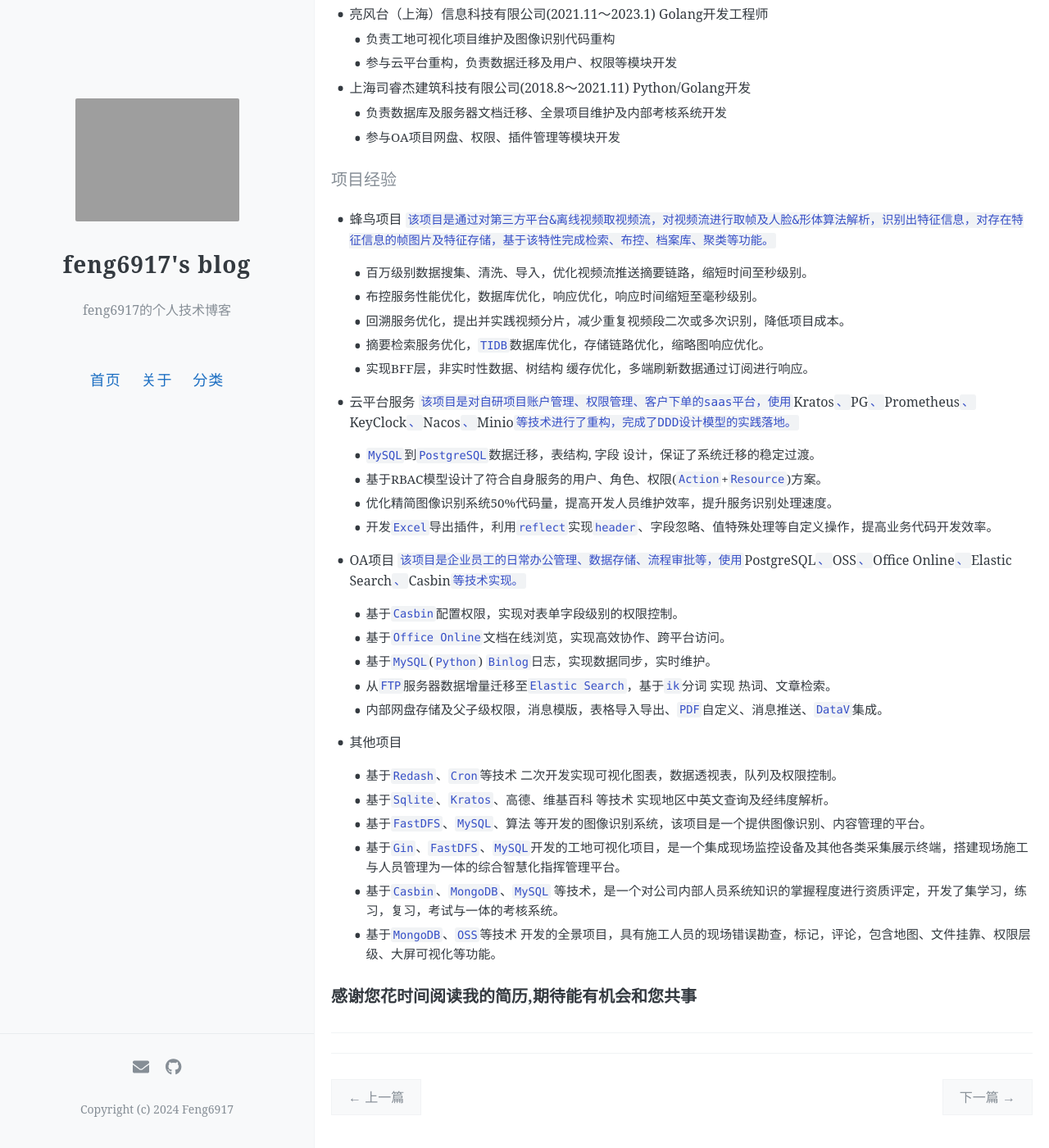
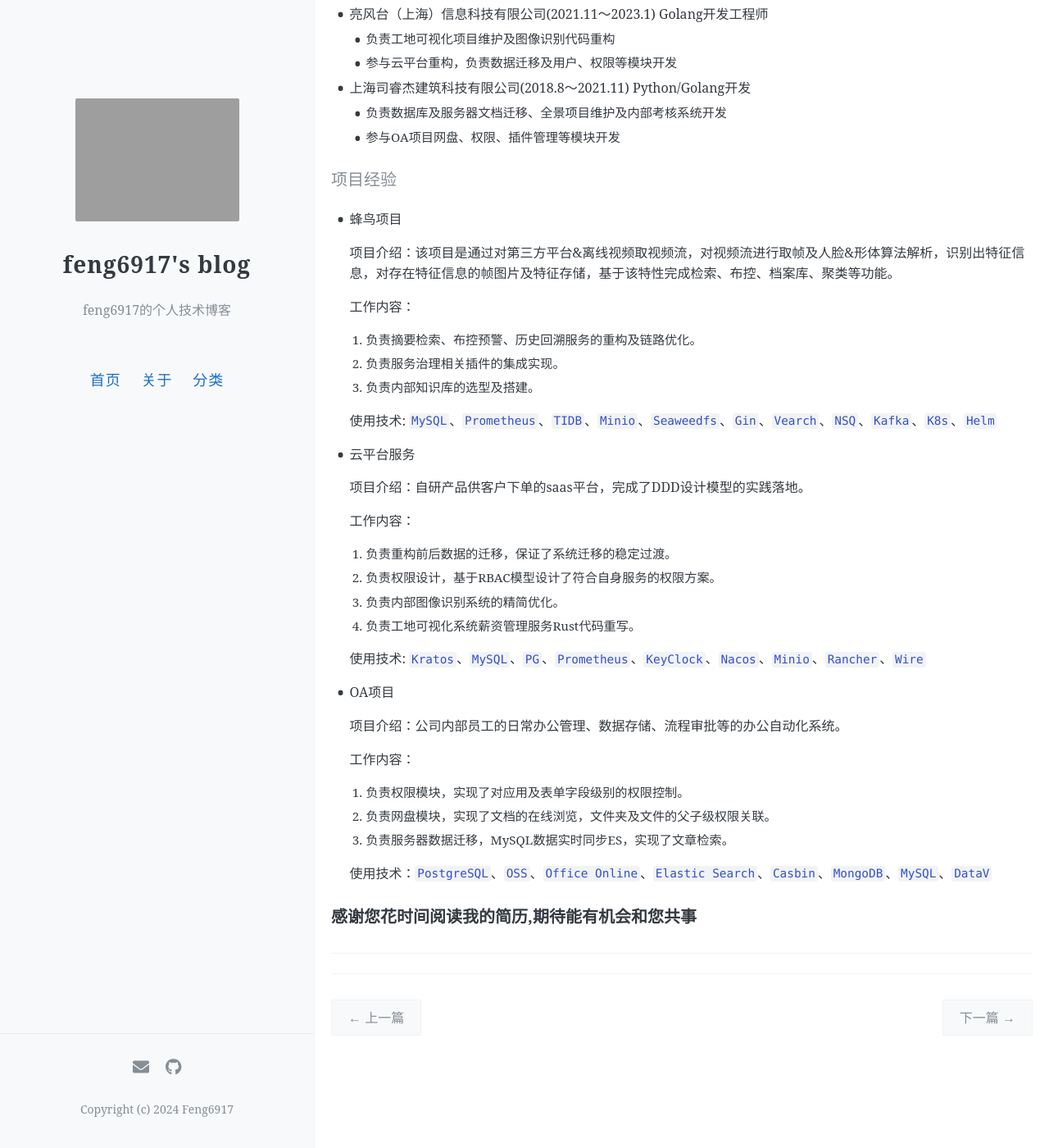
Before and after one commit to feng6917/feng6917.github.io, a Jekyll site: the page built from _posts/2024-10-12-resume.md, in a window 1280 px wide and 1400 px high, scrolled down 779 px. Shown: the whole window at 82% size. Built offline with Jekyll 4.4.1, drawn with Linux system fonts in a browser that asks for light colours; our own code applies the rules of GitHub Pages for plain Markdown files; comment, search, counter and statistics services are not loaded.

Commit message:
fix: resume

```diff
--- a/_posts/2024-10-12-resume.md
+++ b/_posts/2024-10-12-resume.md
@@ -33,38 +33,37 @@
 #### 项目经验
 
 - 蜂鸟项目
-    `该项目是通过对第三方平台&离线视频取视频流，对视频流进行取帧及人脸&形体算法解析，识别出特征信息，对存在特征信息的帧图片及特征存储，基于该特性完成检索、布控、档案库、聚类等功能。`
 
-  - 百万级别数据搜集、清洗、导入，优化视频流推送摘要链路，缩短时间至秒级别。
-  - 布控服务性能优化，数据库优化，响应优化，响应时间缩短至毫秒级别。
-  - 回溯服务优化，提出并实践视频分片，减少重复视频段二次或多次识别，降低项目成本。
-  - 摘要检索服务优化，`TIDB`数据库优化，存储链路优化，缩略图响应优化。
-  - 实现BFF层，非实时性数据、树结构 缓存优化，多端刷新数据通过订阅进行响应。
+  项目介绍：该项目是通过对第三方平台&离线视频取视频流，对视频流进行取帧及人脸&形体算法解析，识别出特征信息，对存在特征信息的帧图片及特征存储，基于该特性完成检索、布控、档案库、聚类等功能。
+
+  工作内容：
+  1. 负责摘要检索、布控预警、历史回溯服务的重构及链路优化。
+  2. 负责服务治理相关插件的集成实现。
+  3. 负责内部知识库的选型及搭建。
+
+  使用技术: `MySQL`、`Prometheus`、`TIDB`、`Minio`、`Seaweedfs`、`Gin`、`Vearch`、`NSQ`、`Kafka`、`K8s`、`Helm`
 
 - 云平台服务
-    `该项目是对自研项目账户管理、权限管理、客户下单的saas平台，使用`Kratos`、`PG`、`Prometheus`、`KeyClock`、`Nacos`、`Minio`等技术进行了重构，完成了DDD设计模型的实践落地。`
 
-  - `MySQL`到`PostgreSQL`数据迁移，表结构, 字段 设计，保证了系统迁移的稳定过渡。
-  - 基于RBAC模型设计了符合自身服务的用户、角色、权限(`Action`+`Resource`)方案。
-  - 优化精简图像识别系统50%代码量，提高开发人员维护效率，提升服务识别处理速度。
-  - 开发`Excel`导出插件，利用`reflect`实现`header`、字段忽略、值特殊处理等自定义操作，提高业务代码开发效率。
+  项目介绍：自研产品供客户下单的saas平台，完成了DDD设计模型的实践落地。
+
+  工作内容：
+  1. 负责重构前后数据的迁移，保证了系统迁移的稳定过渡。
+  2. 负责权限设计，基于RBAC模型设计了符合自身服务的权限方案。
+  3. 负责内部图像识别系统的精简优化。
+  4. 负责工地可视化系统薪资管理服务Rust代码重写。
+
+  使用技术: `Kratos`、`MySQL`、`PG`、`Prometheus`、`KeyClock`、`Nacos`、`Minio`、`Rancher`、`Wire`
 
 - OA项目
-    `该项目是企业员工的日常办公管理、数据存储、流程审批等，使用`PostgreSQL`、`OSS`、`Office Online`、`Elastic Search`、`Casbin`等技术实现。`
 
-  - 基于`Casbin`配置权限，实现对表单字段级别的权限控制。
-  - 基于`Office Online`文档在线浏览，实现高效协作、跨平台访问。
-  - 基于`MySQL`(`Python`) `Binlog`日志，实现数据同步，实时维护。
-  - 从`FTP`服务器数据增量迁移至`Elastic Search`，基于`ik`分词 实现 热词、文章检索。
-  - 内部网盘存储及父子级权限，消息模版，表格导入导出、`PDF`自定义、消息推送、`DataV`集成。
+  项目介绍：公司内部员工的日常办公管理、数据存储、流程审批等的办公自动化系统。
 
-- 其他项目
+  工作内容：
+  1. 负责权限模块，实现了对应用及表单字段级别的权限控制。
+  2. 负责网盘模块，实现了文档的在线浏览，文件夹及文件的父子级权限关联。
+  3. 负责服务器数据迁移，MySQL数据实时同步ES，实现了文章检索。
 
-  - 基于`Redash`、`Cron`等技术 二次开发实现可视化图表，数据透视表，队列及权限控制。
-  - 基于`Sqlite`、`Kratos`、高德、维基百科 等技术 实现地区中英文查询及经纬度解析。
-  - 基于`FastDFS`、`MySQL`、算法 等开发的图像识别系统，该项目是一个提供图像识别、内容管理的平台。
-  - 基于`Gin`、`FastDFS`、`MySQL`开发的工地可视化项目，是一个集成现场监控设备及其他各类采集展示终端，搭建现场施工与人员管理为一体的综合智慧化指挥管理平台。
-  - 基于`Casbin`、`MongoDB`、`MySQL` 等技术，是一个对公司内部人员系统知识的掌握程度进行资质评定，开发了集学习，练习，复习，考试与一体的考核系统。
-  - 基于`MongoDB`、`OSS`等技术 开发的全景项目，具有施工人员的现场错误勘查，标记，评论，包含地图、文件挂靠、权限层级、大屏可视化等功能。
+  使用技术：`PostgreSQL`、`OSS`、`Office Online`、`Elastic Search`、`Casbin`、`MongoDB`、`MySQL`、`DataV`
 
 ### 感谢您花时间阅读我的简历,期待能有机会和您共事
```
